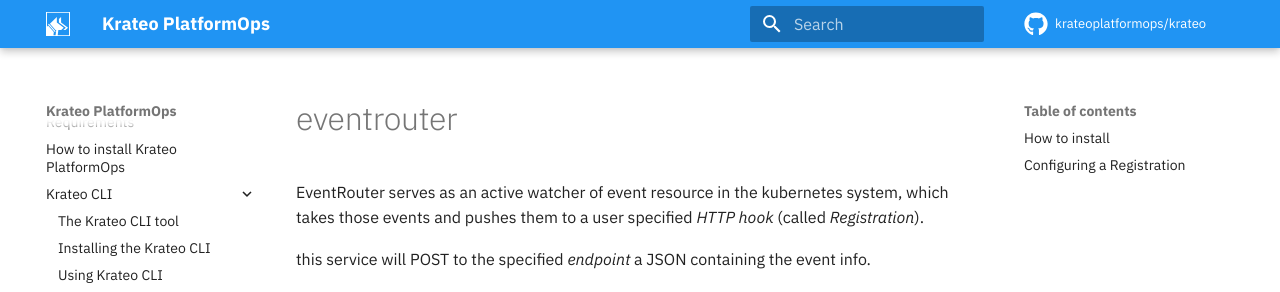
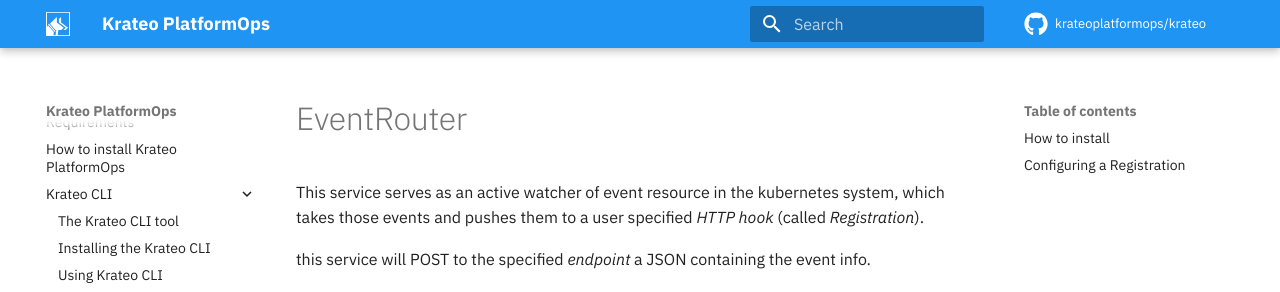
Before and after one commit to krateoplatformops/krateo-docs, an MkDocs documentation site: the page built from docs/tools/eventrouter.md, in a window 1280 px wide and 900 px high. Shown: the top 292 px of the window. Built offline with MkDocs 1.6.1 and Material for MkDocs 9.7.7, drawn with Linux system fonts in a browser that asks for light colours; comment, search, counter and statistics services are not loaded.

Commit message:
Commit performed using Copy Push Files action

```diff
--- a/docs/tools/eventrouter.md
+++ b/docs/tools/eventrouter.md
@@ -1,6 +1,6 @@
-# eventrouter
+# EventRouter
 
-EventRouter serves as an active watcher of event resource in the kubernetes system, which takes those events and pushes them to a user specified _HTTP hook_ (called _Registration_).
+This service serves as an active watcher of event resource in the kubernetes system, which takes those events and pushes them to a user specified _HTTP hook_ (called _Registration_).
 
 this service will POST to the specified _endpoint_ a JSON containing the event info.
 
```
